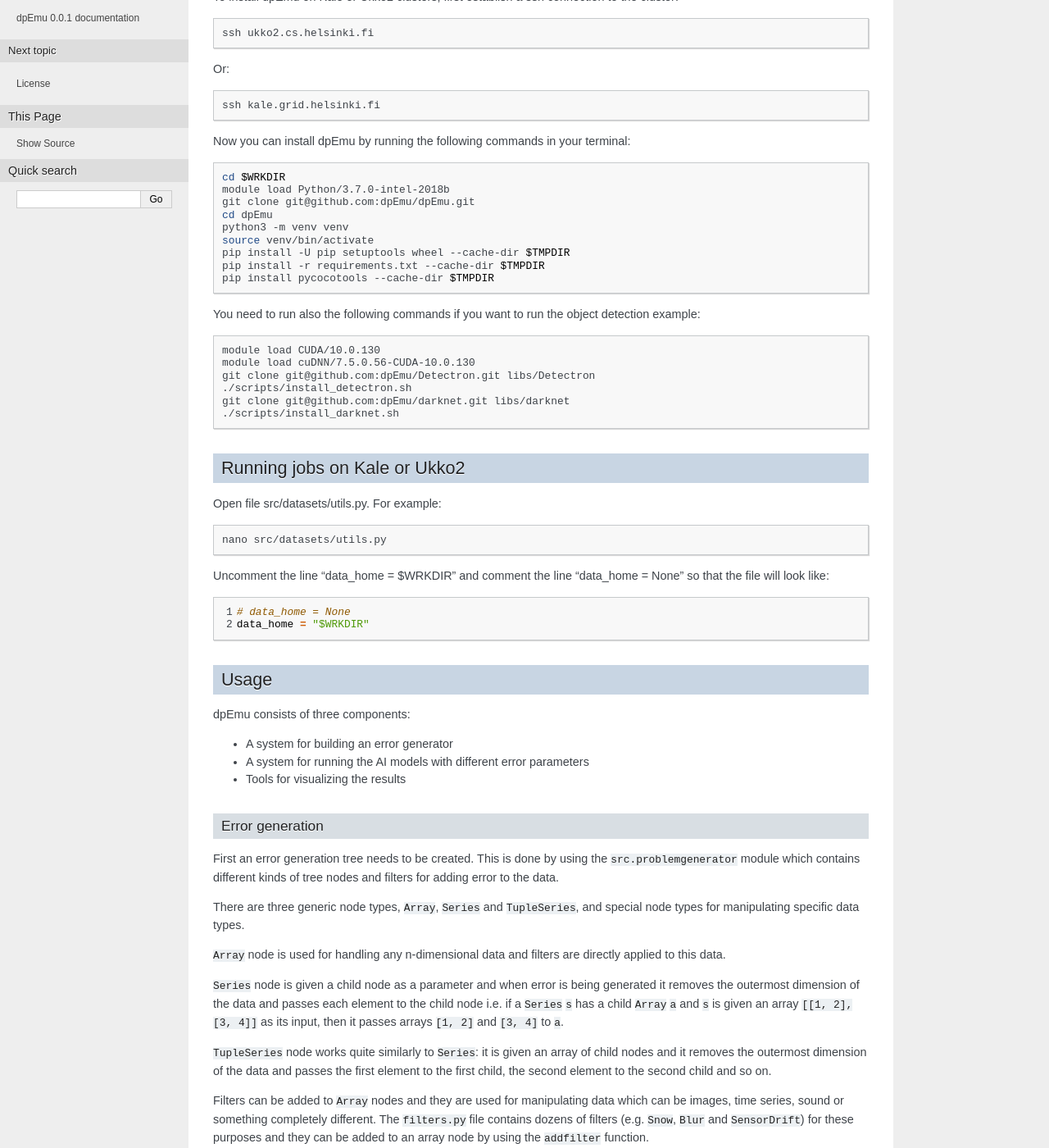
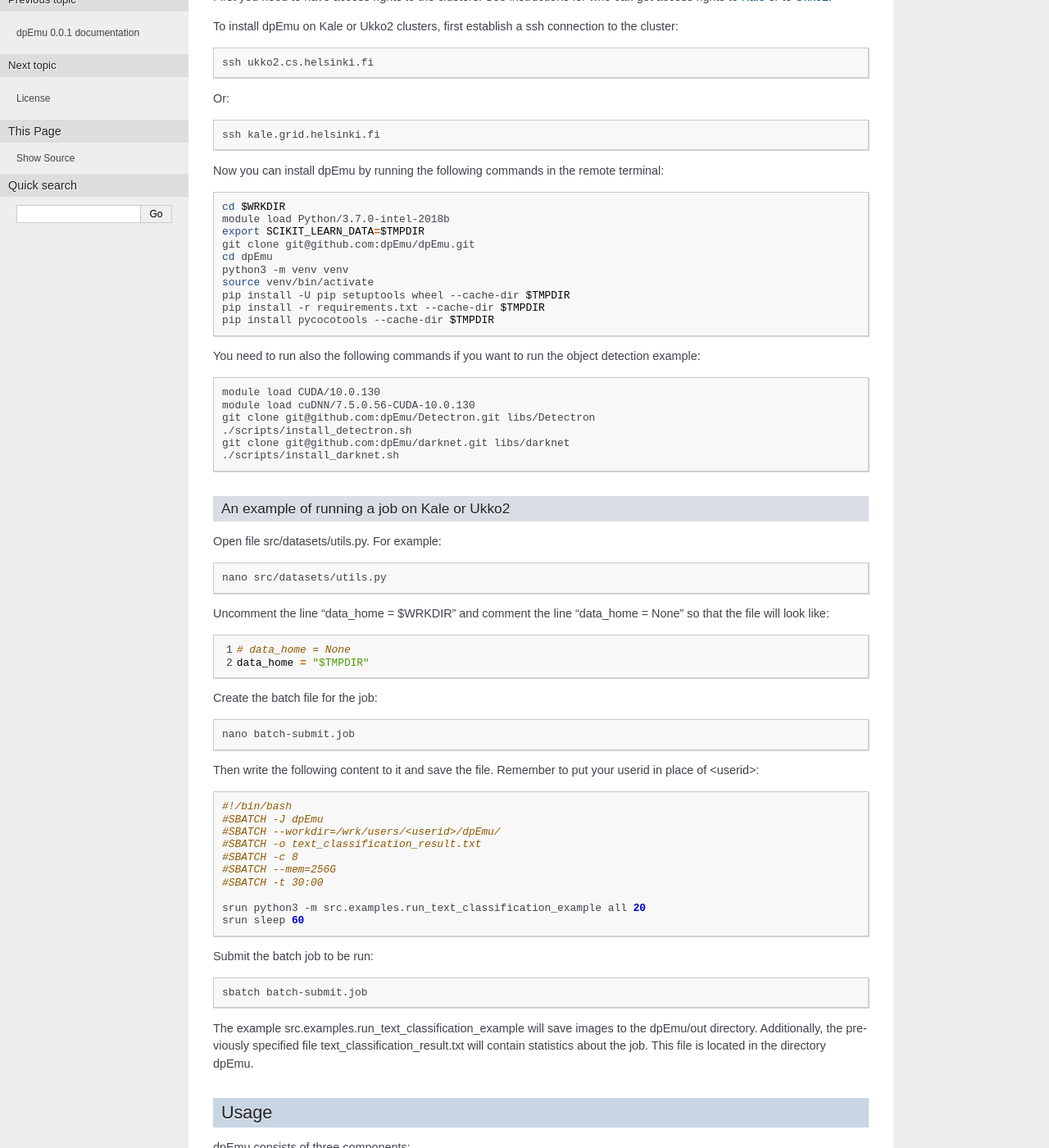
Before and after one commit to dpEmu/dpEmu, a Sphinx documentation site: the page built from docs/manual.rst, in a window 1280 px wide and 1400 px high, scrolled down 672 px. Shown: the whole window at 82% size. Built offline with Sphinx 7.4.7, drawn with Linux system fonts in a browser that asks for light colours; some of the changed text lies outside the part shown.

Commit message:
Add more kale and ukko2 instructions, add example code

```diff
--- a/docs/manual.rst
+++ b/docs/manual.rst
@@ -33,6 +33,8 @@
 Installation on University of Helsinki clusters (Ukko2 and Kale)
 ----------------------------------------------------------------
 
+First you need to have access rights to the clusters. See instructions for who can get access rights to `Kale <https://wiki.helsinki.fi/display/it4sci/Kale+User+Guide#KaleUserGuide-Access>`_ or to `Ukko2 <https://wiki.helsinki.fi/display/it4sci/Ukko2+User+Guide#Ukko2UserGuide-1.0Access>`_.
+
 To install dpEmu on Kale or Ukko2 clusters, first establish a ssh connection to the cluster:
 
 .. code-block:: bash
@@ -45,12 +47,13 @@
 
     ssh kale.grid.helsinki.fi
 
-Now you can install dpEmu by running the following commands in your terminal:
+Now you can install dpEmu by running the following commands in the remote terminal:
 
 .. code-block:: bash
 
     cd $WRKDIR
     module load Python/3.7.0-intel-2018b
+    export SCIKIT_LEARN_DATA=$TMPDIR
     git clone git@github.com:dpEmu/dpEmu.git
     cd dpEmu
     python3 -m venv venv
@@ -70,8 +73,8 @@
     git clone git@github.com:dpEmu/darknet.git libs/darknet
     ./scripts/install_darknet.sh
 
-Running jobs on Kale or Ukko2
------------------------------
+An example of running a job on Kale or Ukko2
+^^^^^^^^^^^^^^^^^^^^^^^^^^^^^^^^^^^^^^^^^^^^
 
 Open file src/datasets/utils.py. For example:
 
@@ -85,7 +88,36 @@
     :linenos:
 
     # data_home = None
-    data_home = "$WRKDIR"
+    data_home = "$TMPDIR"
+
+Create the batch file for the job:
+
+.. code-block:: bash
+
+    nano batch-submit.job
+
+Then write the following content to it and save the file. Remember to put your userid in place of <userid>:
+
+.. code-block:: bash
+
+    #!/bin/bash
+    #SBATCH -J dpEmu
+    #SBATCH --workdir=/wrk/users/<userid>/dpEmu/
+    #SBATCH -o text_classification_result.txt
+    #SBATCH -c 8
+    #SBATCH --mem=256G
+    #SBATCH -t 30:00
+
+    srun python3 -m src.examples.run_text_classification_example all 20
+    srun sleep 60
+
+Submit the batch job to be run:
+
+.. code-block:: bash
+
+    sbatch batch-submit.job
+
+The example src.examples.run_text_classification_example will save images to the dpEmu/out directory. Additionally, the previously specified file text_classification_result.txt will contain statistics about the job. This file is located in the directory dpEmu.
 
 Usage
 -----
@@ -276,8 +308,9 @@
 
     class Preprocessor:
         def run(self, train_data, test_data):
-            # Return the original data without preprocessing
-            return train_data, test_data, {}
+            # Preprocess the data by changing its data type from int to float
+            dtype = params["dtype"]
+            return train_data, test_data.astype(dtype), {"dtype": dtype}
 
 
     class PredictorModel:
@@ -322,16 +355,22 @@
         }]
 
         # Run the whole thing and get DataFrame for visualization
-        df = runner_.run(train_data,
-                        test_data,
-                        Preprocessor,
-                        err_root_node,
-                        err_params_list,
-                        model_params_dict_list,
-                        use_interactive_mode=True)
+        df = runner_.run(train_data=train_data,
+                     test_data=test_data,
+                     preproc=Preprocessor,
+                     preproc_params={"dtype": float},
+                     err_root_node=err_root_node,
+                     err_params_list=err_params_list,
+                     model_params_dict_list=model_params_dict_list,
+                     use_interactive_mode=True)
+
 
         # Visualize mean squared error for all used standard deviations
-        visualize_scores(df, ["MSE"], [False], "std", "Mean squared error")
+        visualize_scores(df=df,
+                     score_names=["MSE"],
+                     is_higher_score_better=[False],
+                     err_param_name="std",
+                     title="Mean squared error")
         plt.show()
 
 
```
Also changed, not shown: 1 other file.
